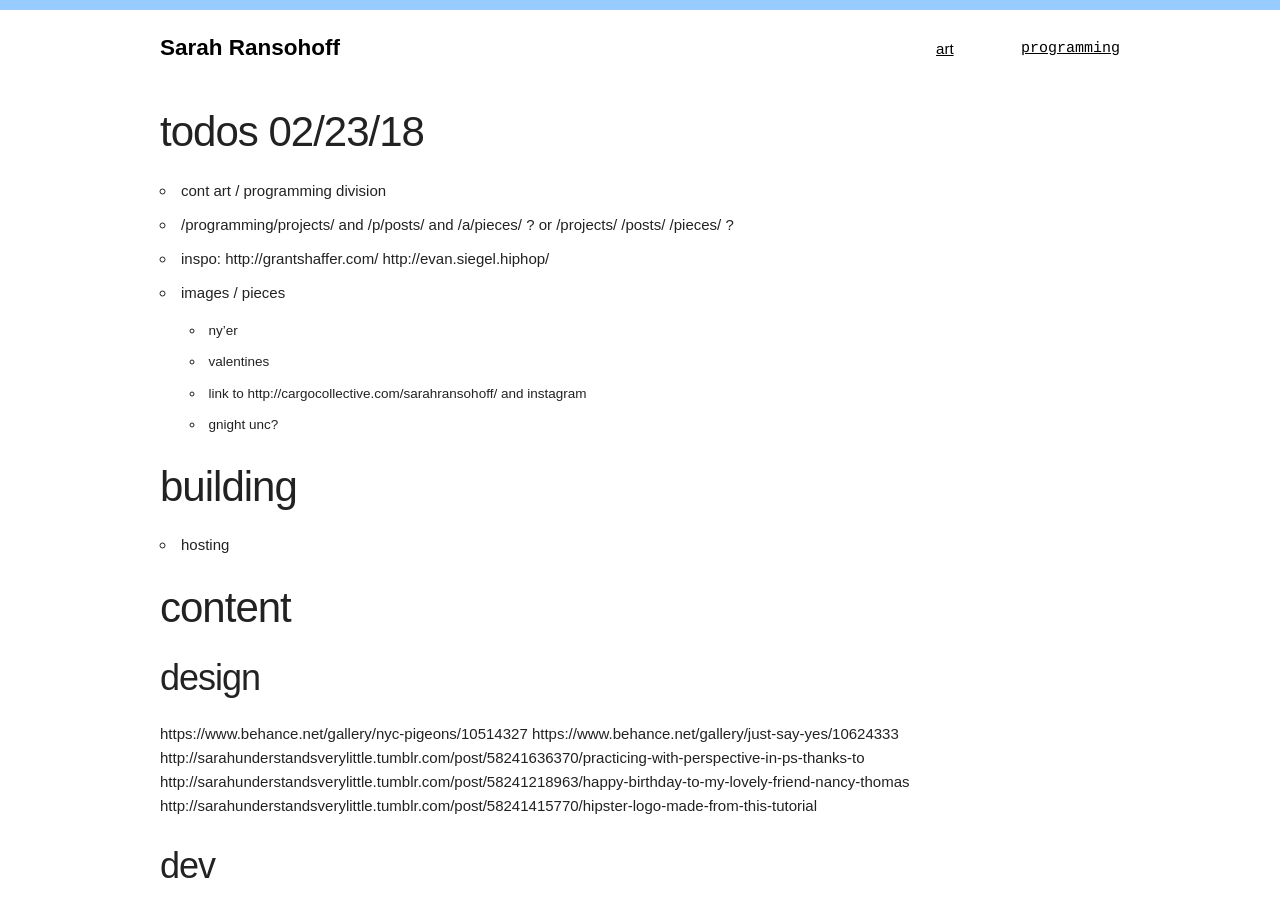
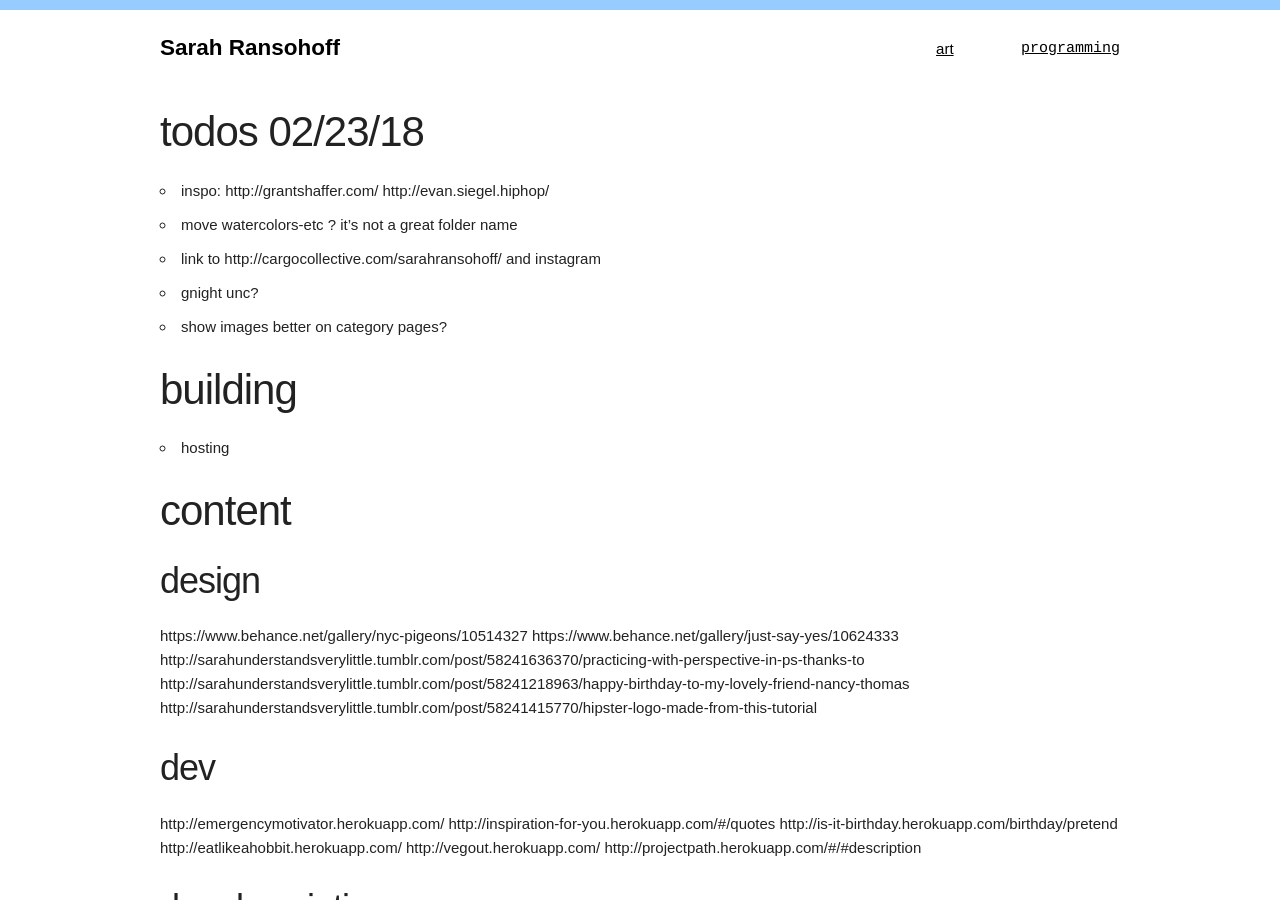
Before and after one commit to sranso/sranso.github.io, a Jekyll site: the page built from docs/todos.md, in a window 1280 px wide and 900 px high. Built offline with Jekyll 4.4.1, drawn with Linux system fonts in a browser that asks for light colours; nearby versions of some CDN libraries; our own code applies the rules of GitHub Pages for plain Markdown files.

Commit message:
update todos

```diff
--- a/docs/todos.md
+++ b/docs/todos.md
@@ -1,12 +1,9 @@
 ## todos 02/23/18
-- cont art / programming division
-- /programming/projects/ and /p/posts/ and /a/pieces/ ? or /projects/ /posts/ /pieces/ ?
 - inspo: http://grantshaffer.com/ http://evan.siegel.hiphop/
-- images / pieces
-  - ny'er
-  - valentines
-  - link to http://cargocollective.com/sarahransohoff/ and instagram
-  - gnight unc?
+- move watercolors-etc ? it's not a great folder name
+- link to http://cargocollective.com/sarahransohoff/ and instagram
+- gnight unc?
+- show images better on category pages?
 
 ## building
 - hosting
```
